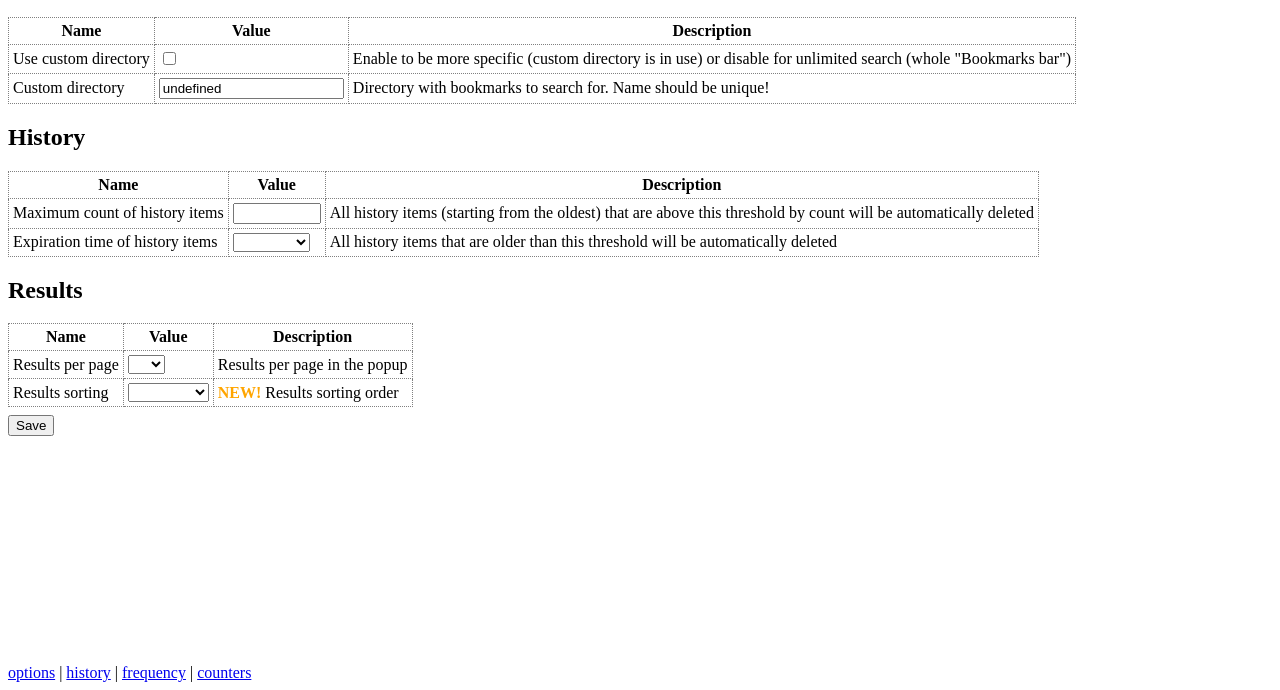
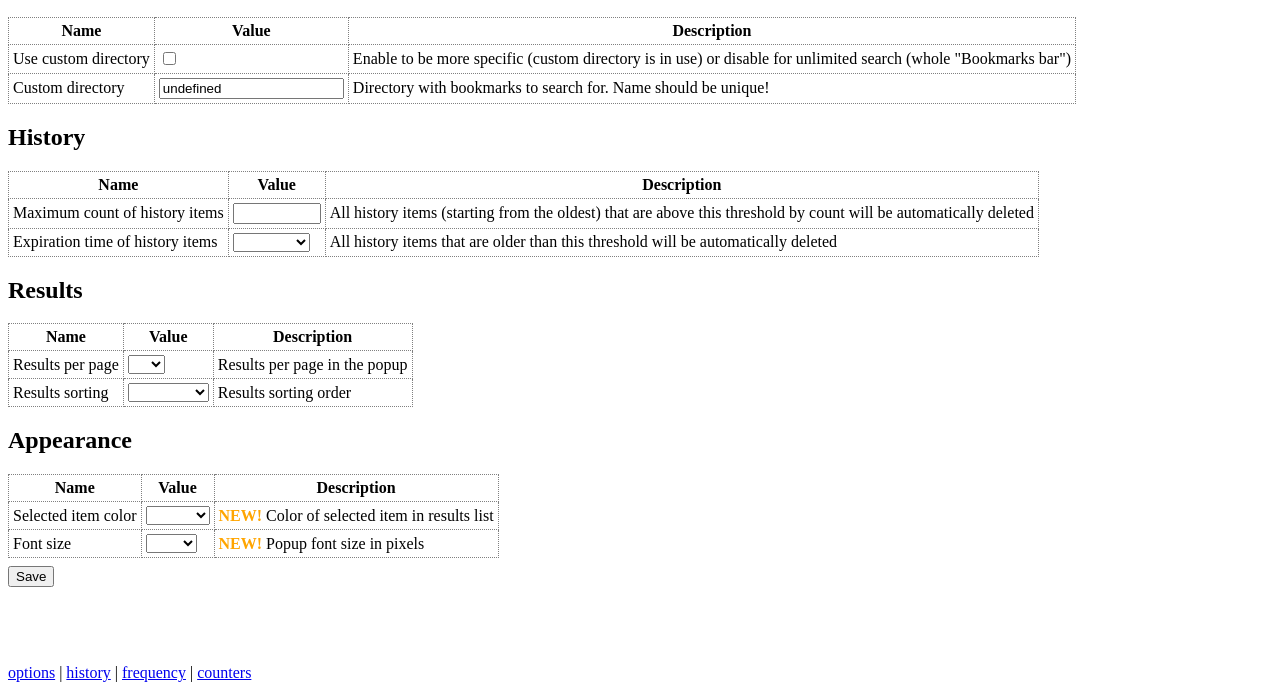
Before and after one commit to vikian050194/warp, a website with bundled scripts: page src/options/options.html in a window 1280 px wide. Shown: the part 110-800 px from the top of the page. Built offline with nearby package versions, Linux system fonts and the light colour scheme; some packages are replaced by stand-ins of ours.

Commit message:
add selected item color and font size options

```diff
--- a/package.json
+++ b/package.json
@@ -1,7 +1,7 @@
 {
   "name": "warp",
   "type": "module",
-  "version": "0.8.0",
+  "version": "0.9.0",
   "private": true,
   "scripts": {
     "lint": "eslint src --config=.eslintrc --ext=js",
--- /dev/null
+++ b/src/common/appearance/colors.js
@@ -0,0 +1,17 @@
+class Color{
+    constructor(name, value){
+        this.name = name;
+        this.value = value;
+    }
+}
+
+export const colors = [
+    new Color("red", "#DD514C"),
+    new Color("orange", "#F37B1D"),
+    new Color("yellow", "#FAD232"),
+    new Color("green", "#5EB95E"),
+    new Color("blue", "#1F8DD6"),
+    new Color("violet", "#8058A5")
+];
+
+export const defaultColor = colors[3];
--- /dev/null
+++ b/src/common/appearance/fonts.js
@@ -0,0 +1,11 @@
+export const sizes = [
+    "8px",
+    "10px",
+    "12px",
+    "14px",
+    "16px",
+    "18px",
+    "20px"
+];
+
+export const defaultSize = sizes[2];
--- /dev/null
+++ b/src/common/appearance/index.js
@@ -0,0 +1,2 @@
+export * from "./colors.js";
+export * from "./fonts.js";
--- a/src/common/constants/options.js
+++ b/src/common/constants/options.js
@@ -6,3 +6,6 @@ export const HISTORY_EXPIRATION_TIME = "history-expiration-time";
 
 export const RESULTS_PER_PAGE = "results-per-page";
 export const RESULTS_SORTING = "results-sorting";
+
+export const UI_SELECTED_ITEM_COLOR = "ui-selected-item-color";
+export const UI_FONT_SIZE = "ui-font-size";
--- a/src/common/dom/element.js
+++ b/src/common/dom/element.js
@@ -1,4 +1,4 @@
-export const makeElement = (tag, { id = null, text = null, className = null } = {}) => {
+export const makeElement = (tag, { id = null, text = null, className = null, ...other } = {}) => {
     const newElement = document.createElement(tag);
     if (id) {
         newElement.id = id;
@@ -10,7 +10,15 @@ export const makeElement = (tag, { id = null, text = null, className = null } =
         const textContent = document.createTextNode(text);
         newElement.appendChild(textContent);
     }
+
+    if (other) {
+        for (const key in other) {
+            const value = other[key];
+            newElement[key] = value;
+        }
+    }
+
     return newElement;
 };
 
-export const makeElementCreator = (tag) => ({ id = null, text = null, className = null } = {}) => makeElement(tag, { id, text, className });
+export const makeElementCreator = (tag) => ({ id = null, text = null, className = null, ...other } = {}) => makeElement(tag, { id, text, className, ...other });
--- a/src/common/index.js
+++ b/src/common/index.js
@@ -3,3 +3,4 @@ export * from "./models/index.js";
 export * from "./message/index.js";
 export * from "./constants/index.js";
 export * as dom from "./dom/index.js";
+export * as ui from "./appearance/index.js";
--- a/src/options/options.html
+++ b/src/options/options.html
@@ -89,7 +89,33 @@
                 <td>
                     <select id="results-sorting"></select>
                 </td>
-                <td><span class="new">NEW!</span><span>Results sorting order</span></td>
+                <td><span>Results sorting order</span></td>
+            </tr>
+        </tbody>
+    </table>
+    <h2>Appearance</h2>
+    <table>
+        <thead>
+            <tr>
+                <th>Name</th>
+                <th>Value</th>
+                <th>Description</th>
+            </tr>
+        </thead>
+        <tbody>
+            <tr>
+                <td>Selected item color</td>
+                <td>
+                    <select id="ui-selected-item-color"></select>
+                </td>
+                <td><span class="new">NEW!</span><span>Color of selected item in results list</span></td>
+            </tr>
+            <tr>
+                <td>Font size</td>
+                <td>
+                    <select id="ui-font-size"></select>
+                </td>
+                <td><span class="new">NEW!</span><span>Popup font size in pixels</span></td>
             </tr>
         </tbody>
     </table>
--- a/src/options/options.js
+++ b/src/options/options.js
@@ -1,4 +1,5 @@
 import {
+    ui,
     dom,
     Sync,
     send,
@@ -36,6 +37,22 @@ document.addEventListener("DOMContentLoaded", async () => {
     );
     $resultsSorting.value = await Sync.get(OPTIONS.RESULTS_SORTING);
 
+    const $selectedItemColor = document.getElementById(OPTIONS.UI_SELECTED_ITEM_COLOR);
+    for (const { value, name } of ui.colors) {
+        $selectedItemColor.append(
+            makeOption({ text: name, value }),
+        );
+    }
+    $selectedItemColor.value = await Sync.get(OPTIONS.UI_SELECTED_ITEM_COLOR);
+
+    const $fontSize = document.getElementById(OPTIONS.UI_FONT_SIZE);
+    for (const value of ui.sizes) {
+        $fontSize.append(
+            makeOption({ text: value, value }),
+        );
+    }
+    $fontSize.value = await Sync.get(OPTIONS.UI_FONT_SIZE);
+
     const $saveButton = document.getElementById("save");
     $saveButton.addEventListener("click", async () => {
         await Sync.set(OPTIONS.CUSTOM_DIRECTORY, $customDirectory.value);
@@ -47,6 +64,9 @@ document.addEventListener("DOMContentLoaded", async () => {
         await Sync.set(OPTIONS.RESULTS_PER_PAGE, parseInt($resultsPerPage.value));
         await Sync.set(OPTIONS.RESULTS_SORTING, $resultsSorting.value);
 
+        await Sync.set(OPTIONS.UI_SELECTED_ITEM_COLOR, $selectedItemColor.value);
+        await Sync.set(OPTIONS.UI_FONT_SIZE, $fontSize.value);
+
         await send.updateMessage();
     });
 });
--- a/src/popup/popup.css
+++ b/src/popup/popup.css
@@ -1,9 +1,10 @@
 body {
     width: 320px;
+    font-size: var(--font-size);
 }
 
 .selected {
-    color: green;
+    color: var(--selected-item-color);
     font-weight: bold;
 }
 
```
Also changed, not shown: src/background/handlers/system.js (+11 -0 lines), src/popup/popup.js (+7 -0 lines), CHANGELOG.md, src/manifest.json.
